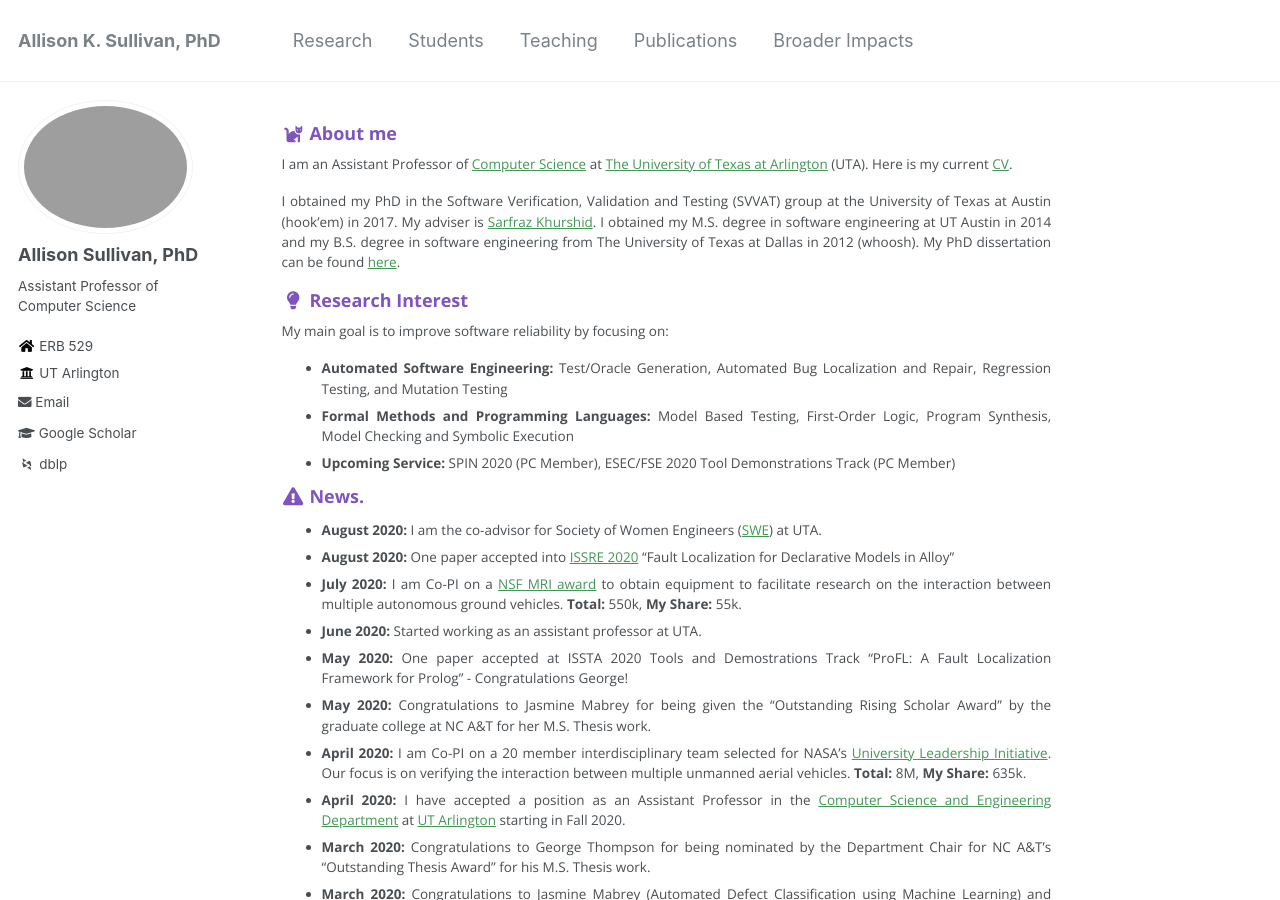
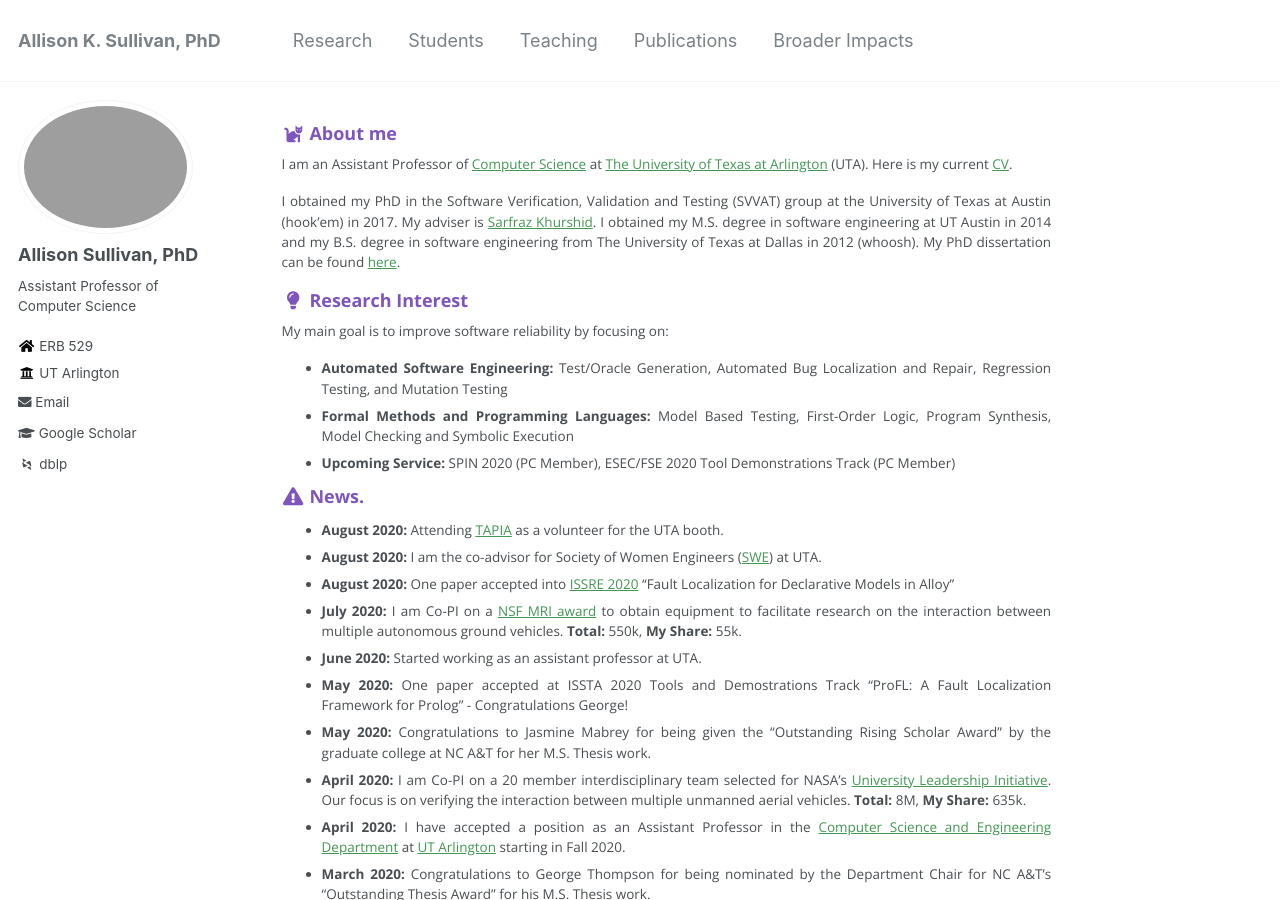
Before and after one commit to Allisonius/allisonius.github.io, a Jekyll site: the page built from _pages/about.md, in a window 1280 px wide and 900 px high. Built offline with Jekyll 4.4.1, drawn with Linux system fonts in a browser that asks for light colours; some web fonts are replaced.

Commit message:
Update about.md

```diff
--- a/_pages/about.md
+++ b/_pages/about.md
@@ -21,7 +21,10 @@ Mutation Testing
 Checking and Symbolic Execution
  * **Upcoming Service:** SPIN 2020 (PC Member), ESEC/FSE 2020 Tool Demonstrations Track (PC Member)
 
+
+
 ### <i class="fa fa-fw fa-exclamation-triangle" aria-hidden="true"></i> News.
+* **August 2020:** Attending [TAPIA](https://tapiaconference.cmd-it.org/) as a volunteer for the UTA booth.
 * **August 2020:** I am the co-advisor for Society of Women Engineers ([SWE](https://mavorgs.campuslabs.com/engage/organization/societyofwomenengineers)) at UTA.
 * **August 2020:** One paper accepted into [ISSRE 2020](http://2020.issre.net/) "Fault Localization for Declarative Models in Alloy"
 * **July 2020:** I am Co-PI on a [NSF MRI award](https://www.nsf.gov/awardsearch/showAward?AWD_ID=2018879&HistoricalAwards=false) to obtain equipment to facilitate research on the interaction between multiple autonomous ground vehicles. **Total:** 550k, **My Share:** 55k.
```
